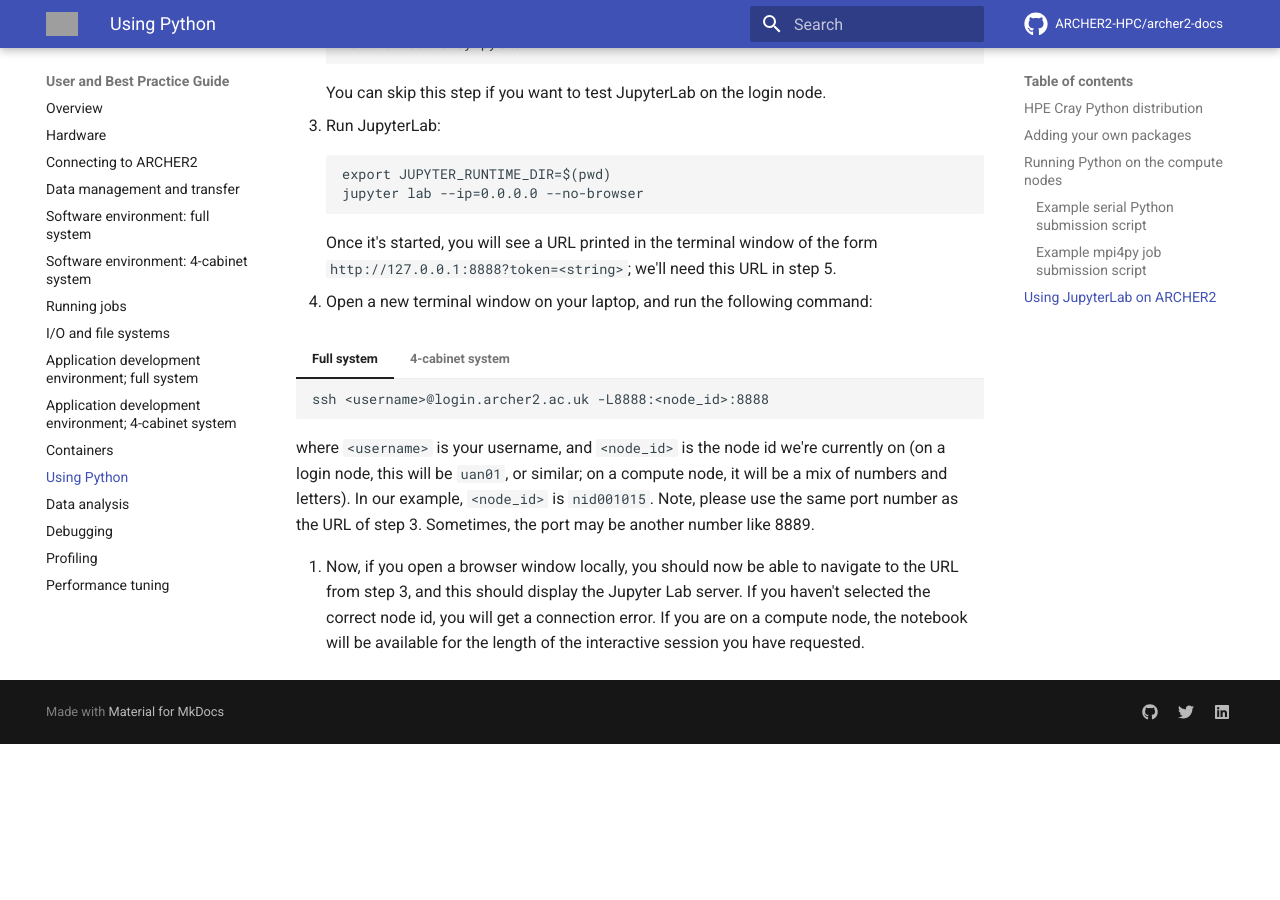
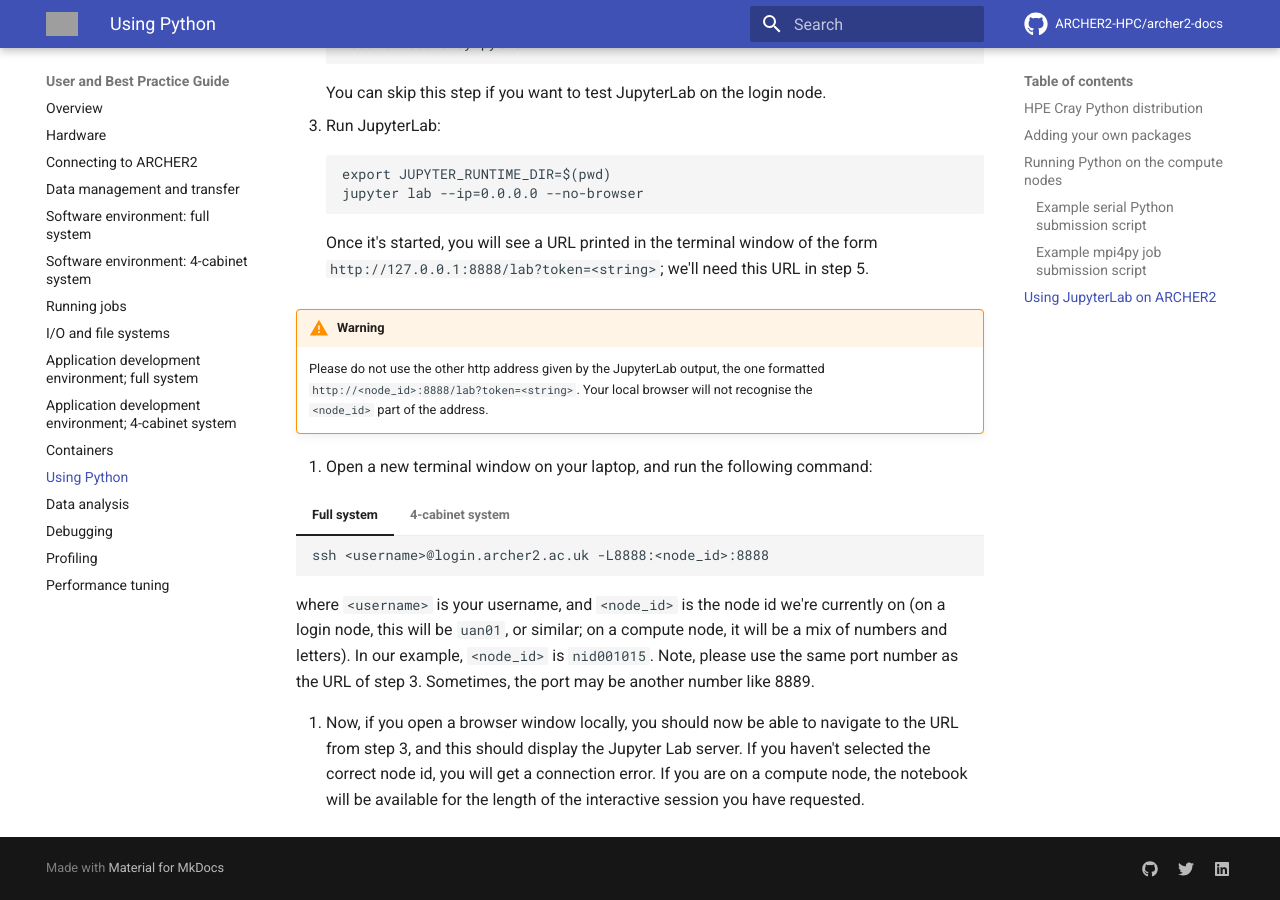
Before and after one commit to ARCHER2-HPC/archer2-docs, an MkDocs documentation site: the page built from docs/user-guide/python.md, in a window 1280 px wide and 900 px high, scrolled down 4337 px. Built offline with MkDocs 1.6.1 and Material for MkDocs 9.7.7, drawn with Linux system fonts in a browser that asks for light colours; comment, search, counter and statistics services are not loaded; before the commit the page ends 5081 px from its top, so only the background shows below that; grey boxes are pictures that could not be loaded.

Commit message:
Added warning describing which JupyterLab address should not be used.

````diff
--- a/docs/user-guide/python.md
+++ b/docs/user-guide/python.md
@@ -254,8 +254,13 @@
    jupyter lab --ip=0.0.0.0 --no-browser
    ```
    Once it's started, you will see a URL printed in the terminal window of
-   the form `http://127.0.0.1:8888?token=<string>`; we'll need this URL in
+   the form `http://127.0.0.1:8888/lab?token=<string>`; we'll need this URL in
    step 5.
+
+!!! warning
+    Please do not use the other http address given by the JupyterLab output,
+    the one formatted `http://<node_id>:8888/lab?token=<string>`. Your local
+    browser will not recognise the <br>`<node_id>` part of the address.
 
 4. Open a new terminal window on your laptop, and run the following command:
 
````
